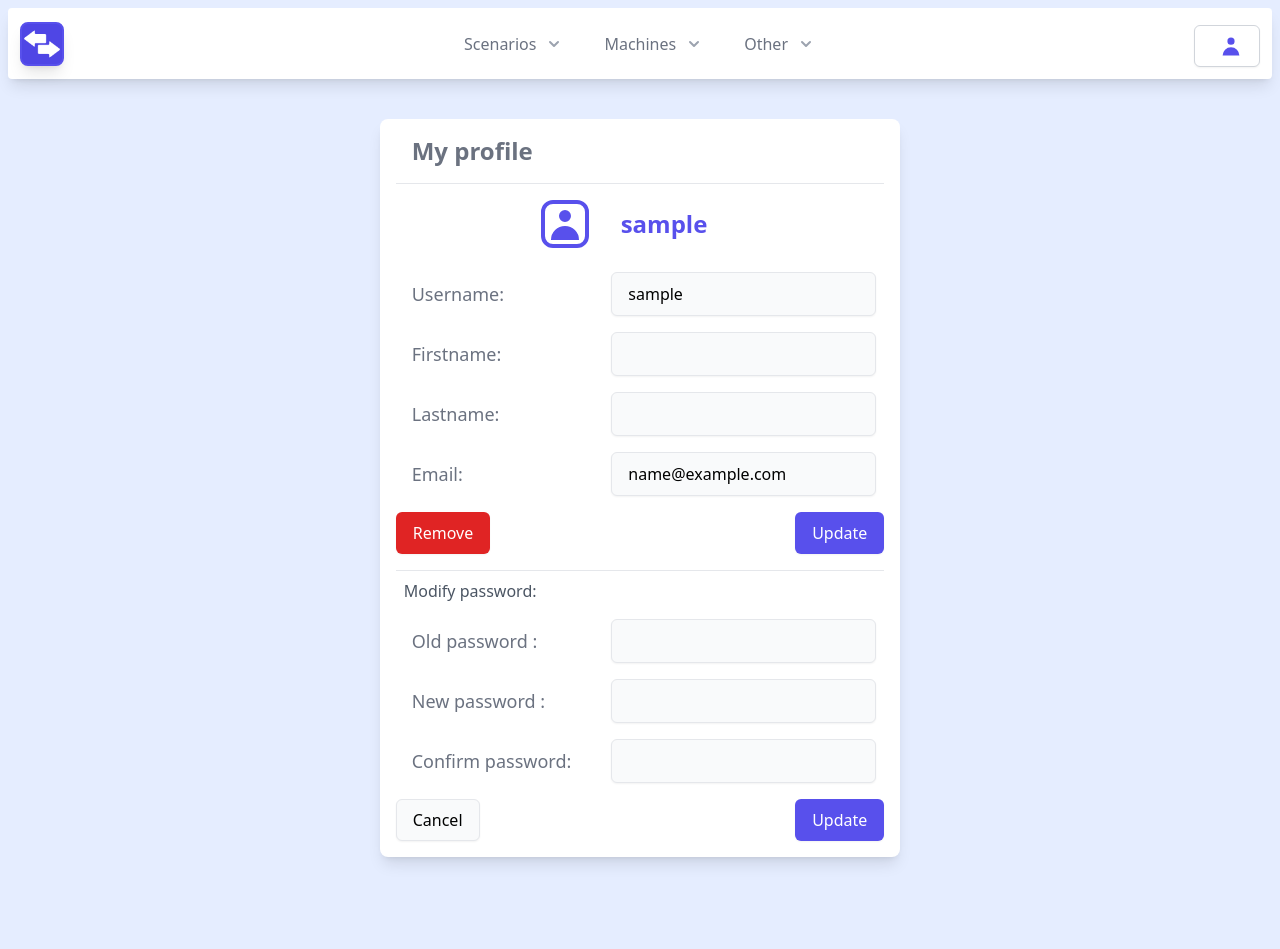
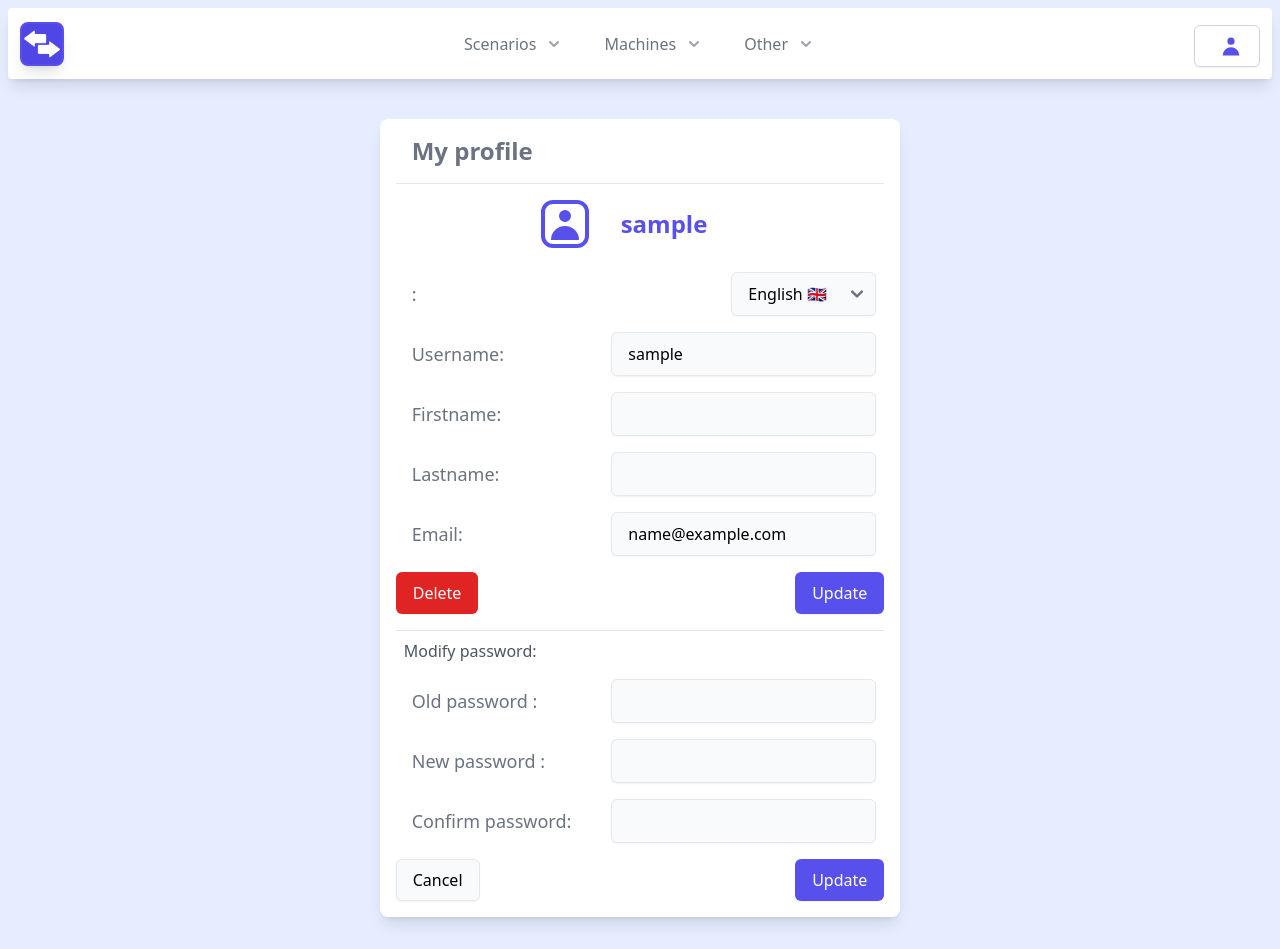
Before and after one commit to ERPI-UL/HELP-API, a Vue app in the folder app/: page /profile in a window 1280 px wide. Before the commit the page ends 889 px from the top, so only its background shows below. Built offline with nearby package versions, Linux system fonts and the light colour scheme; sample sign-in values are in the browser's storage.

Commit message:
Added language selection

```diff
--- a/app/src/script/User.js
+++ b/app/src/script/User.js
@@ -1,15 +1,40 @@
 import API from "./API";
 import English from "../assets/languages/English";
+import French from "../assets/languages/French";
 import { CapitalizeObject } from "../script/common";
 
 /**
  * User class, used to store user information.
  */
 class User {
-    static LANGUAGE = {CODE: "en", DATA: CapitalizeObject(English)};
+    static get AVAILABLE_LANGUAGES() { return [
+        {
+            NAME: "English",
+            CODE: "en",
+            FLAG: "🇬🇧",
+            DATA: CapitalizeObject(English)
+        },
+        {
+            NAME: "Français",
+            CODE: "fr",
+            FLAG: "🇫🇷",
+            DATA: CapitalizeObject(French)
+        }
+    ];};
+
+    static LANGUAGE = this.AVAILABLE_LANGUAGES[0];
 
     static LoadLanguage(language) {
-        User.LANGUAGE = CapitalizeObject(language);
+        if (!language) return; // no language set, no need to load anything
+
+        if (typeof(language) == "string") { // language code, get the language object from it
+            this.LoadLanguage(this.AVAILABLE_LANGUAGES.find(l => l.CODE === language) ?? this.AVAILABLE_LANGUAGES.find(l => l.NAME === language));
+            return;
+        }
+        if (language.CODE) { // language object, load it
+            localStorage.setItem("language", language.CODE);
+            User.LANGUAGE = language;
+        }
     }
 
     // User available permissions
@@ -192,5 +217,9 @@ class User {
     equals(user) {return this.token.token == user.token.token;}
 }
 
+// LANGUAGE SETUP
+const language = localStorage.getItem("language");
+if (language) User.LoadLanguage(language);
+
 window.User = User; // for debug purposes
 export default User;
--- a/app/src/views/Profile.vue
+++ b/app/src/views/Profile.vue
@@ -17,6 +17,13 @@
                             <component :is="icon.user" class="flex-shrink-0 h-12 text-indigo-600 rounded-xl border border-indigo-600 border-4" aria-hidden="true" />
                             <h2 class="text-indigo-600 font-bold text-2xl my-2 mx-8">{{User.currentUser.username}}</h2>
                         </div>
+                    </div>
+                    <!-- Language input zone -->
+                    <div class="flex md:flex-row flex-col justify-between m-2 max-w-full">
+                        <p class="text-gray-500 font-base md:text-lg text-md p-2 mr-8">{{User.LANGUAGE.DATA.COMMON.LANGUAGE}}: </p>
+                        <select name="language" id="input-language" class="md:size-to-parent whitespace-nowrap inline-flex px-4 py-2 border-gray-200 rounded-md shadow-sm text-base font-medium text-black bg-gray-50 hover:bg-gray-100 pr-10">
+                            <option v-for="language in User.AVAILABLE_LANGUAGES" :value="language.CODE">{{language.NAME+" "+language.FLAG}}</option>
+                        </select>
                     </div>
                     <!-- Username input zone -->
                     <div class="flex md:flex-row flex-col justify-between m-2 max-w-full">
@@ -41,7 +48,7 @@
                 </div>
                 <!-- Basic informations buttons -->
                 <div class="flex justify-between h-fit pt-2 pb-4">
-                    <DangerousButton id="delete-btn" v-on:click="removeAccount">{{User.LANGUAGE.DATA.ACTIONS.REMOVE}}</DangerousButton> <!-- Remove user button -->
+                    <DangerousButton id="delete-btn" v-on:click="removeAccount">{{User.LANGUAGE.DATA.ACTIONS.DELETE}}</DangerousButton> <!-- Remove user button -->
                     <ValidateButton v-on:click="onAccountSave"> <!-- Update informations button -->
                         {{User.LANGUAGE.DATA.ACTIONS.UPDATE}}
                     </ValidateButton>
@@ -188,6 +195,14 @@ export default {
         if (!User.isConnected(User.currentUser)) {window.location.href = "/login";}
         return {icon: {user: UserIcon}, User};
     },
+    mounted() {
+        const langInput = document.getElementById("input-language");
+        langInput.value = User.LANGUAGE.CODE;
+        langInput.addEventListener("change", ev => {
+            User.LoadLanguage(ev.target.value);
+            this.$forceUpdate();
+        });
+    },
     methods: {onAccountSave, onMDPChange, removeAccount}
 };
 </script>
```
